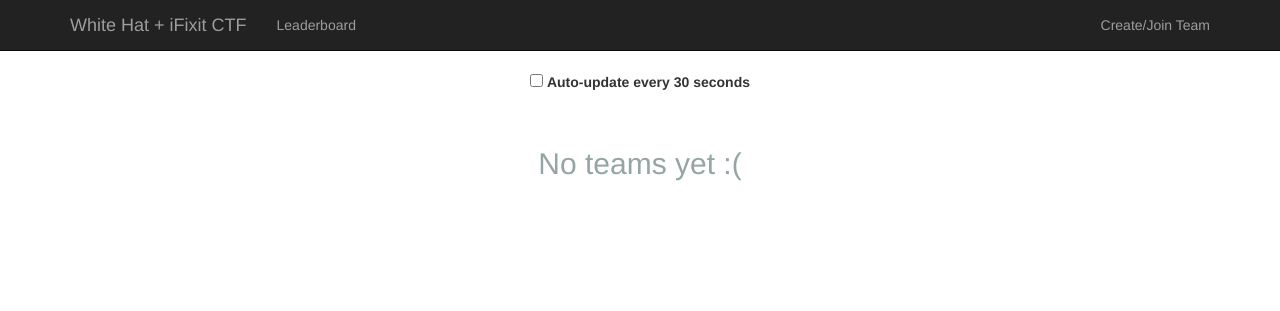
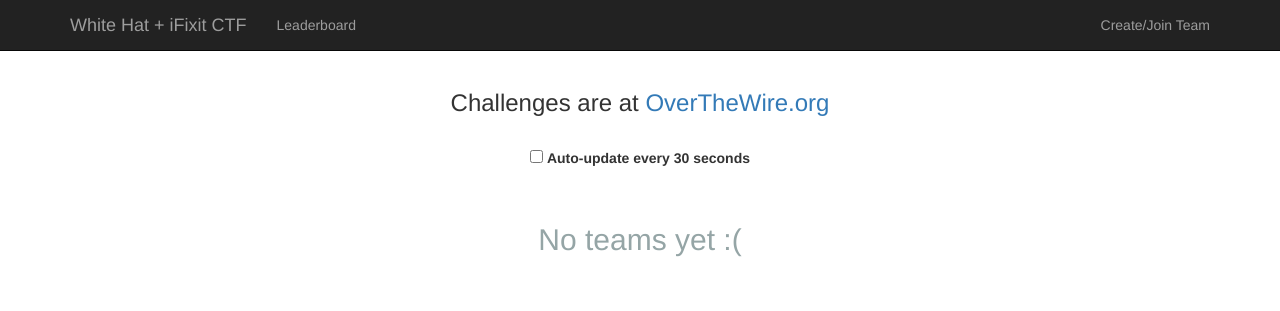
Before and after one commit to CalPolySEC/wrath-ctf-framework, a Flask app: page / in a window 1280 px wide. Shown: the top 311 px of the page. Run offline with Flask 2, Linux system fonts and the light colour scheme; data that the repository does not hold is empty; some libraries are stand-ins or nearby versions.

Commit message:
Add a link

```diff
--- a/templates/home.html
+++ b/templates/home.html
@@ -1,6 +1,8 @@
 {% extends 'base.html' %}
 {% block body %}
     <div class="center">
+      <h3>Challenges are at <a href="http://overthewire.org/wargames/">OverTheWire.org</a></h3>
+      <br />
       <input id="autoupdate" type="checkbox"{% if request.cookies.get('autoupdate') == '1' %} checked{% endif %}>
       <label for="autoupdate">Auto-update every 30 seconds</label>
     </div>
```
